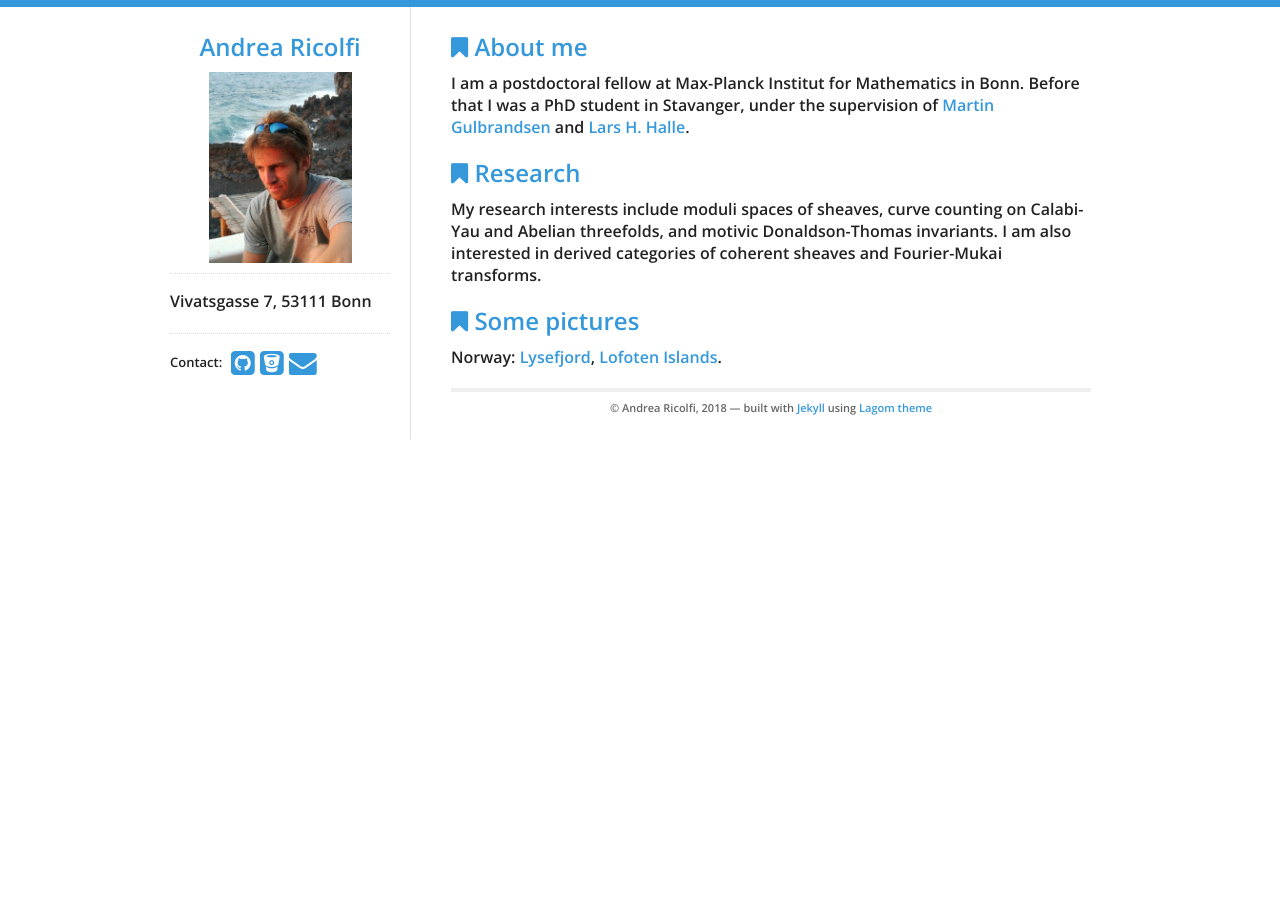
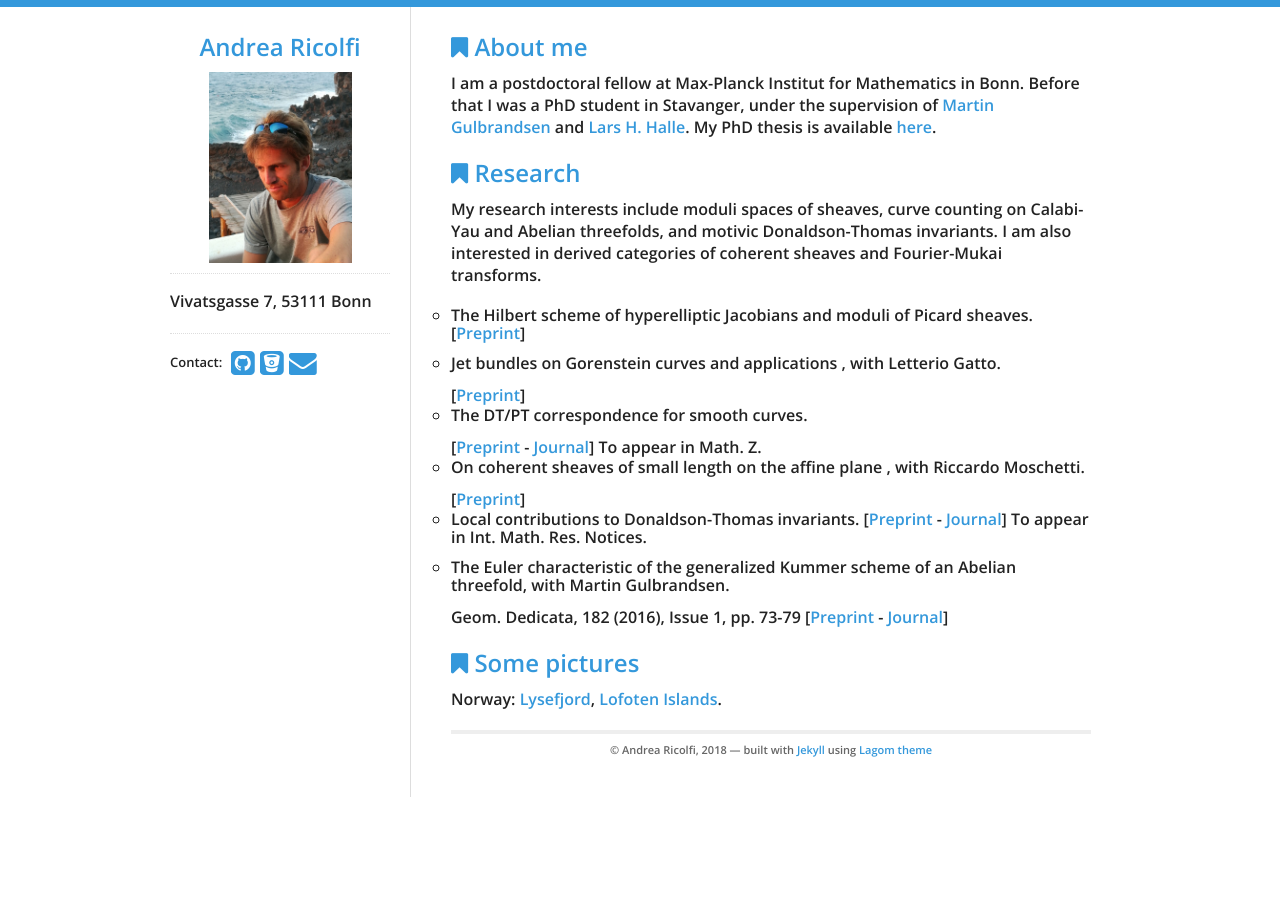
Before and after one commit to atricolfi/atricolfi.github.io, a Jekyll site: the page built from index.html, in a window 1280 px wide. Built offline with Jekyll 4.4.1, drawn with Linux system fonts in a browser that asks for light colours.

Commit message:
Update index.html
added articles

```diff
--- a/index.html
+++ b/index.html
@@ -8,7 +8,7 @@ title: Blog Posts
 <p>
 I am a postdoctoral fellow at Max-Planck Institut for Mathematics in Bonn. Before that I was a PhD student in Stavanger,
 under the supervision of <a href="http://www.ux.uis.no/%7Emartingg/">Martin Gulbrandsen</a> and
-<a href="http://www.math.ku.dk/english/about/news/halle/"> Lars H. Halle</a>.
+<a href="http://www.math.ku.dk/english/about/news/halle/"> Lars H. Halle</a>. My PhD thesis is available <a href="phd-thesis.pdf">here</a>.
 </p>
 
 
@@ -18,6 +18,24 @@ under the supervision of <a href="http://www.ux.uis.no/%7Emartingg/">Martin Gulb
   My research interests include moduli spaces of sheaves, curve counting on Calabi-Yau and Abelian threefolds,
 and motivic Donaldson-Thomas invariants.
 I am also interested in derived categories of coherent sheaves and Fourier-Mukai transforms.
+
+  <ul style="list-style-type:circle">
+<li><i>The Hilbert scheme of hyperelliptic Jacobians and moduli of Picard sheaves</i>. [<a href="https://lanl.arxiv.org.lanl.gov/abs/1804.08481">Preprint</a>]</li>
+<li><i>Jet bundles on Gorenstein curves and applications </i>, with Letterio Gatto. </li> [<a href="http://lanl.arxiv.org/abs/1804.04617">Preprint</a>]
+<li><i>The DT/PT correspondence for smooth curves</i>. </li> [<a href="http://xxx.lanl.gov/abs/1708.07812">Preprint</a>
+- <a href="https://link.springer.com/article/10.1007/s00209-017-2037-2?wt_mc=Internal.Event.1.SEM.ArticleAuthorOnlineFirst">Journal</a>]
+To appear in Math. Z.
+<li><i>On coherent sheaves of small length on the affine plane </i>, with Riccardo Moschetti. </li>
+    [<a href="http://xxx.lanl.gov/abs/1708.03969">Preprint</a>]
+<li><i>Local contributions to Donaldson-Thomas invariants. </i>[<a href="https://arxiv.org/abs/1610.08403">Preprint</a>
+- <a href="https://academic.oup.com/imrn/article-abstract/doi/10.1093/imrn/rnx046/3072970/Local-Contributions-to-Donaldson-Thomas-Invariants?redirectedFrom=fulltext">Journal</a>]
+  To appear in Int. Math. Res. Notices.
+<li><i> The Euler characteristic of the generalized Kummer scheme
+of an Abelian threefold</i>, with Martin Gulbrandsen. </li>
+    Geom. Dedicata, 182 (2016), Issue 1, pp. 73-79 [<a
+href="http://lanl.arxiv.org/abs/1506.01229">Preprint</a> - <a
+href="http://link.springer.com/article/10.1007/s10711-015-0128-y"> Journal</a>]
+
 </p>
 
 <div id="home">
```
